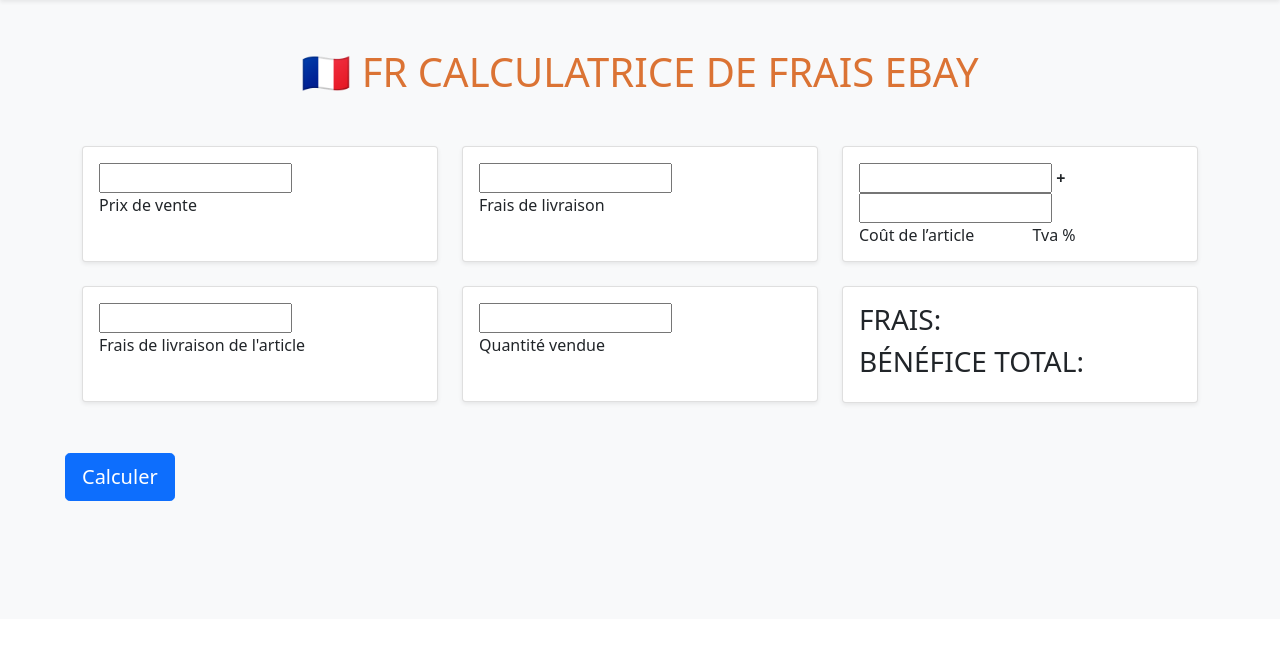
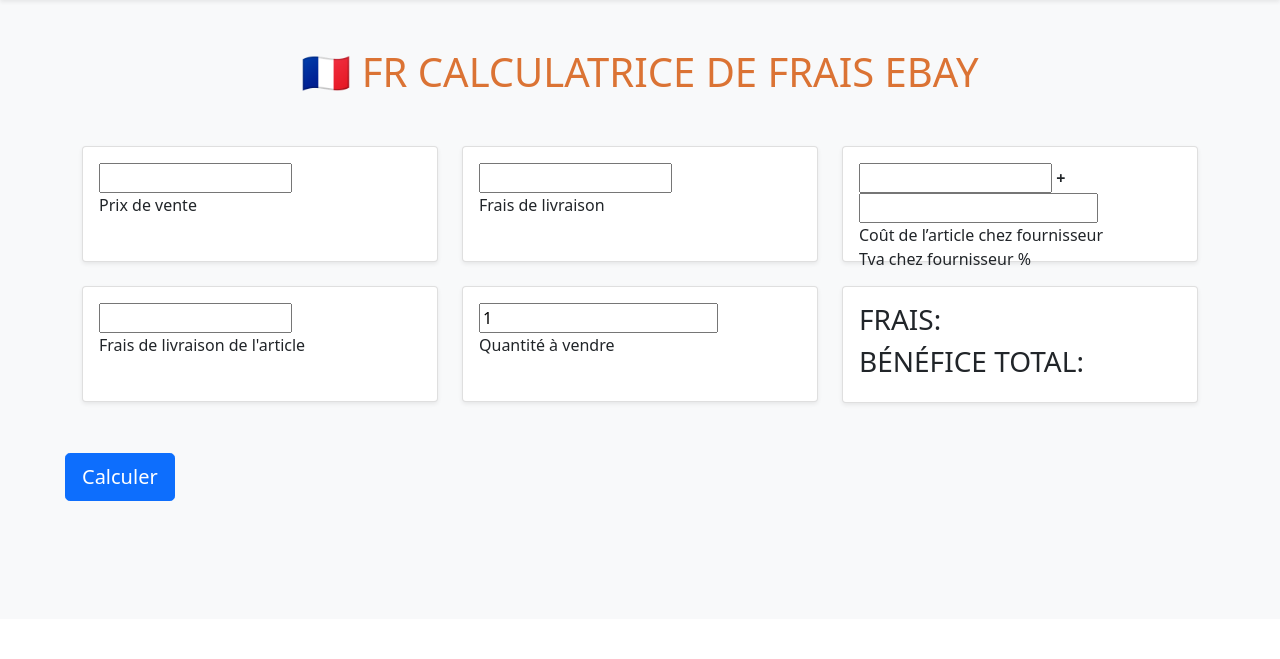
Before and after one commit to ousaidanass/managerebayprojet, a Django app: template templates/services/profitecalculator.html in a window 1280 px wide. Shown: the part 56-715 px from the top of the page. Run offline with Django 3.2, Linux system fonts and the light colour scheme; the template is opened without the code that fills it, so the values that code supplies are empty.

Commit message:
Input problems in resolving

```diff
--- a/templates/services/profitecalculator.html
+++ b/templates/services/profitecalculator.html
@@ -102,8 +102,8 @@
           <div class="card shadow-sm" style="height: 116px;">
             <div class="card-body">
                 <input type="text" id="coutarticle" name="name" required minlength="4" maxlength="8" size="15"> <b>+</b>
-                <input type="text" id="tva" name="name" required minlength="4" maxlength="8" size="15">
-              <p class="card-text">Coût de l’article &nbsp;&nbsp;&nbsp;&nbsp;&nbsp;&nbsp;&nbsp;&nbsp;&nbsp;&nbsp;&nbsp;&nbsp; Tva %</p>
+                <input type="number" id="tva" name="name" required minlength="4" min="0" maxlength="8" size="15">
+              <p class="card-text">Coût de l’article chez fournisseur &nbsp;&nbsp;&nbsp;&nbsp;&nbsp;&nbsp;&nbsp;&nbsp;&nbsp;&nbsp;&nbsp;&nbsp; Tva chez fournisseur %</p>
             </div>
           </div>
         </div>
@@ -118,8 +118,8 @@
         <div class="col">
           <div class="card shadow-sm" style="height: 116px;">
             <div class="card-body">
-                <input type="text" id="quantitvendu" name="name" required minlength="4" maxlength="8" size="15">
-              <p class="card-text">Quantité vendue</p>
+                <input type="number" id="quantitvendu" value="1" name="name" required minlength="4" min="1" maxlength="8" size="15">
+              <p class="card-text">Quantité à vendre</p>
             </div>
           </div>
         </div>
```
